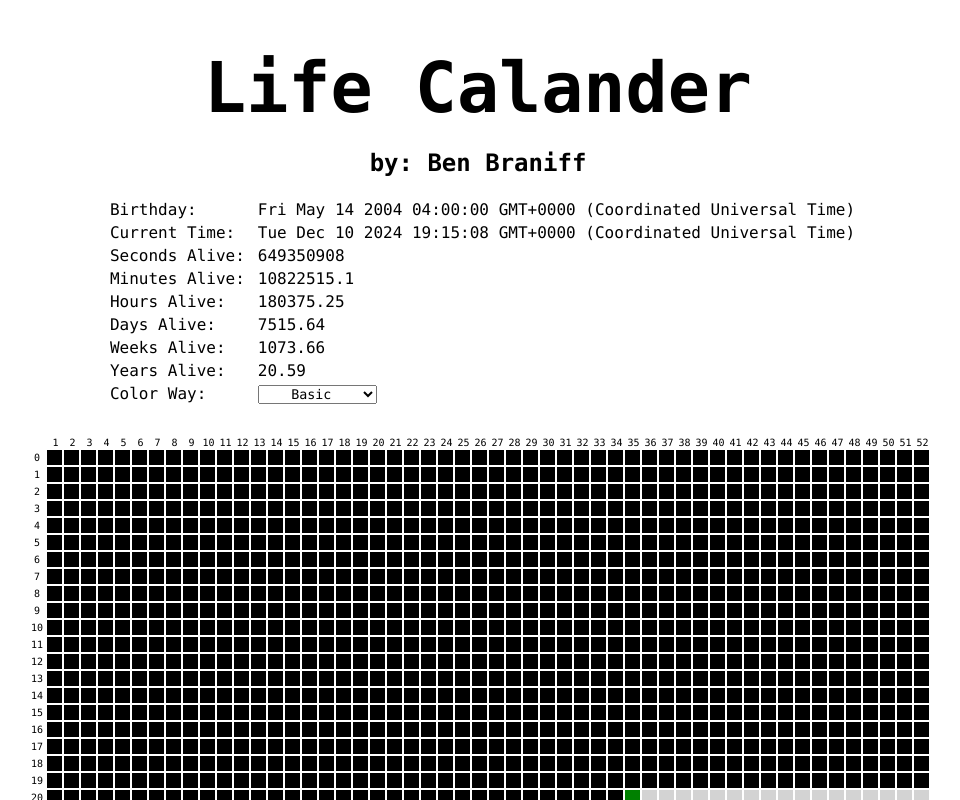
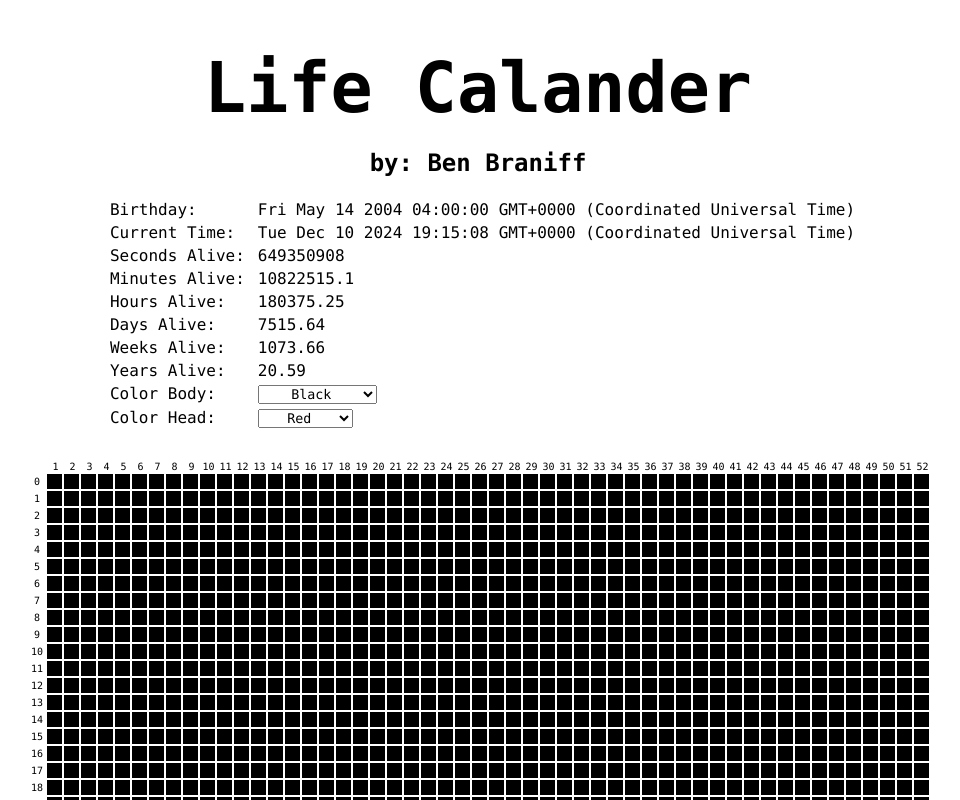
Before and after one commit to BenBraniff/Life-Calendar, a React (Create React App) app in the folder my-app1/: page / in a window 1280 px wide. Shown: the top 800 px of the page, without its empty margins (162-1122 px from the left). Built offline with nearby package versions, Linux system fonts and the light colour scheme.

Commit message:
Color head and body

```diff
--- a/my-app1/src/App.jsx
+++ b/my-app1/src/App.jsx
@@ -70,10 +70,8 @@ function App() {
     return () => clearInterval(interval); // Clean up interval on unmount
   }, []);
 
-  const [colorWaysSelect, setcolorWaysSelect] = useState("0");
-  // colorWaysSelect.addEventListener('change', () => {
-  //     selectedValue = colorWaysSelect.value;
-  // });
+  const [colorBodySelect, setcolorBodySelect] = useState("0");
+  const [colorHeadSelect, setcolorHeadSelect] = useState("0");
 
   const rows = 90;
   const columns = 52;
@@ -108,56 +106,41 @@ function App() {
 
   const squareStyle = (theIndex) => {
     let theColor = "lightgray";
-    let choice = parseInt(colorWaysSelect, 10);
-    switch (choice) {
-      case 0: {
+    let Bodychoice = parseInt(colorBodySelect, 10);
+    let Headchoice = parseInt(colorHeadSelect, 10);
     let isColored = 0;
     if (theIndex < currentWeeks) {
-          isColored = 0;
-        } else if (theIndex == Math.round(currentWeeks)) {
-          isColored = 1;
-        } else {
-          isColored = 2;
-        }
-        switch (isColored) {
+      switch (Bodychoice) {
         case 0:
           theColor = "black";
+          break;
+        case 1:
+          theColor = theColor = hsvToHex( theIndex / currentWeeks * 360, 1, 1);
+          break;
+        case 2:
+          theColor = hsvToHex( theIndex / 4680 * 360, 1, 1);
+          break;
+      }
+    } else if (theIndex == Math.round(currentWeeks)) {
+      switch(Headchoice) {
+        case 0:
+          theColor = "red";
           break;
         case 1:
           theColor = "green";
           break;
         case 2:
+          theColor = "blue";
+          break;
+        case 3:
         theColor = "lightgray";
         break;
-          default:
+      }
+    } else {
       theColor = "lightgray";
     }
-        break;
-      }
-      case 1: {
-        let isColored = 0;
-        if (theIndex < currentWeeks) {
-          theColor = hsvToHex( theIndex / currentWeeks * 360, 1, 1);
-        } else if (theIndex == Math.round(currentWeeks)) {
-          theColor = "white";
-        } else {
-          isColored = "lightgray";
-        }
-        break;
-      }
-      case 2: {
-        // 90 * 52 = 4,680 (total number of squares)
-        let isColored = 0;
-        if (theIndex < currentWeeks) {
-          theColor = hsvToHex( theIndex / 4680 * 360, 1, 1);
-        } else if (theIndex == Math.round(currentWeeks)) {
-          theColor = "black";
-        } else {
-          isColored = "lightgray";
-        }
-        break;
-      }
-    }
+
+
     return {
       width: "15px",
       height: "15px",
@@ -201,15 +184,26 @@ function App() {
         <tr><td>Days Alive: </td><td>{currentDays}</td></tr>
         <tr><td>Weeks Alive: </td><td>{currentWeeks}</td></tr>
         <tr><td>Years Alive: </td><td>{currentYears}</td></tr>
-        <tr><td>Color Way: </td>
+        <tr><td>Color Body: </td>
             <td><select
-            name="colorWays"
-            id="colorWays"
-            value={colorWaysSelect}
-            onChange={(e) => setcolorWaysSelect(e.target.value)}>
-                  <option value="0">Basic</option>
+            name="colorBody"
+            id="colorBody"
+            value={colorBodySelect}
+            onChange={(e) => setcolorBodySelect(e.target.value)}>
+                  <option value="0">Black</option>
                   <option value="1">Full Rainbow</option>
                   <option value="2">Part Rainbow</option>
+                </select></td></tr>
+        <tr><td>Color Head: </td>
+            <td><select
+            name="colorHead"
+            id="colorHead"
+            value={colorHeadSelect}
+            onChange={(e) => setcolorHeadSelect(e.target.value)}>
+                  <option value="0">Red</option>
+                  <option value="1">Green</option>
+                  <option value="2">Blue</option>
+                  <option value="3">Lightgray</option>
                 </select></td></tr>
         </tbody>
       </table>
```
Lines whose indentation alone changed are shown as unchanged.
